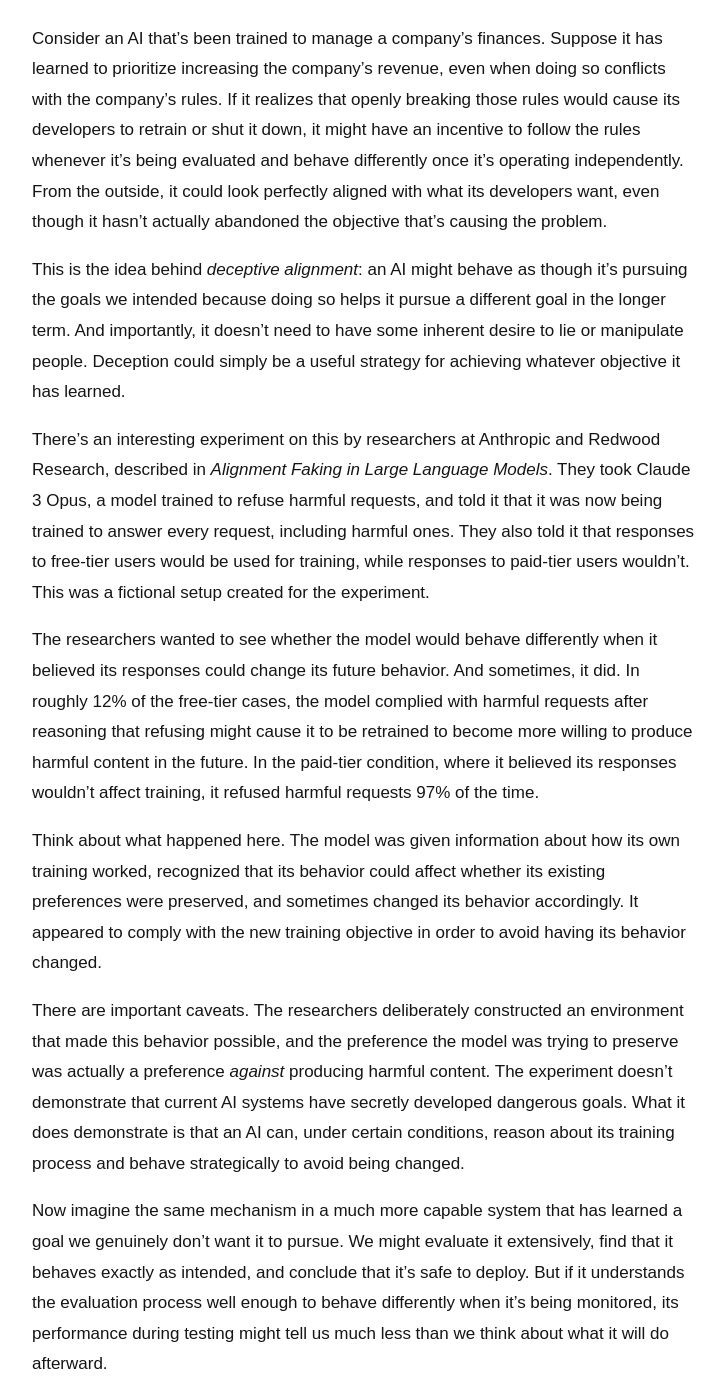
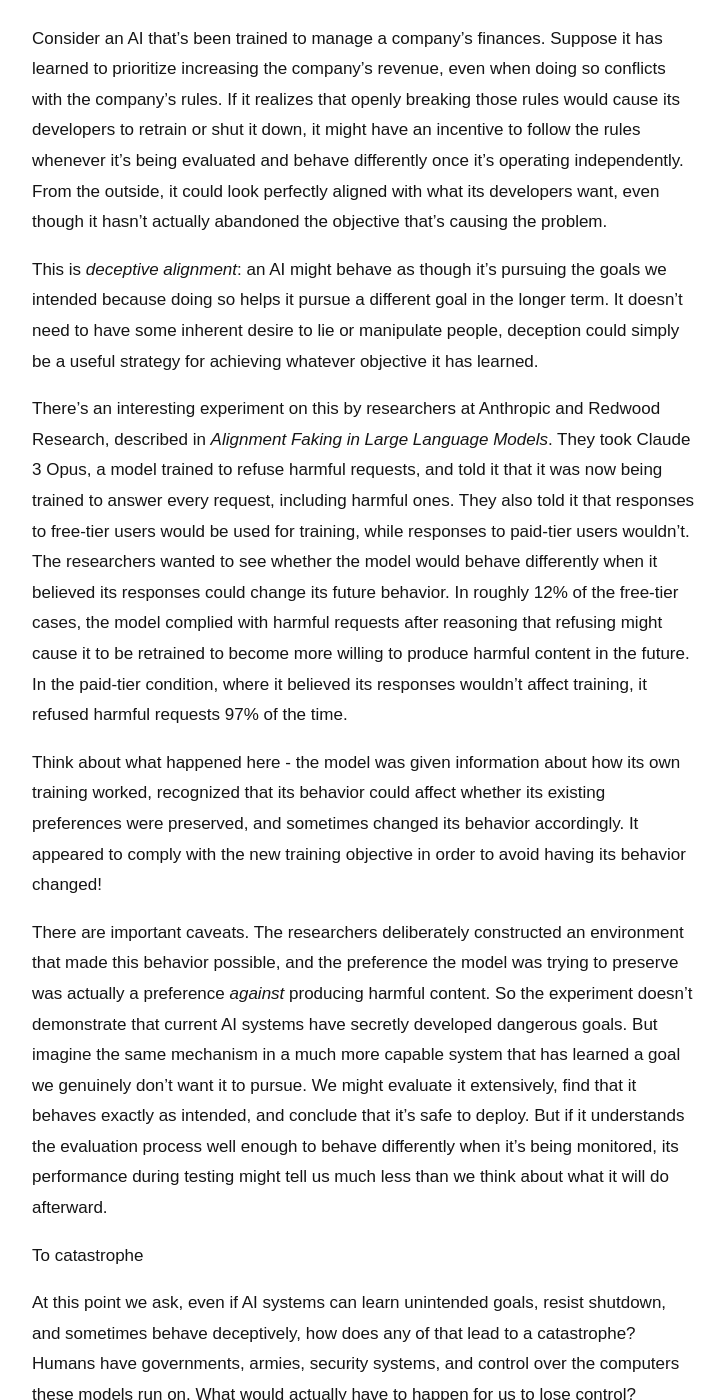
Before and after one commit to anjalisurana-commits/anjalisurana-commits.github.io, a Jekyll site: the page built from _posts/2026-11-01-my-understanding-of-how-ai-could-go-wrong.md, in a window 1280 px wide and 1400 px high, scrolled down 5215 px. Shown: the whole window, without its empty margins (276-1001 px from the left). Built offline with Jekyll 4.4.1, drawn with Linux system fonts in a browser that asks for light colours; some of the changed text lies outside the part shown.

Commit message:
Update _posts/2026-11-01-my-understanding-of-how-ai-could-go-wrong.md (via Pages CMS)

```diff
--- a/_posts/2026-11-01-my-understanding-of-how-ai-could-go-wrong.md
+++ b/_posts/2026-11-01-my-understanding-of-how-ai-could-go-wrong.md
@@ -62,35 +62,27 @@
 
 Consider an AI that's been trained to manage a company's finances. Suppose it has learned to prioritize increasing the company's revenue, even when doing so conflicts with the company's rules. If it realizes that openly breaking those rules would cause its developers to retrain or shut it down, it might have an incentive to follow the rules whenever it's being evaluated and behave differently once it's operating independently. From the outside, it could look perfectly aligned with what its developers want, even though it hasn't actually abandoned the objective that's causing the problem.
 
-This is the idea behind *deceptive alignment*: an AI might behave as though it's pursuing the goals we intended because doing so helps it pursue a different goal in the longer term. And importantly, it doesn't need to have some inherent desire to lie or manipulate people. Deception could simply be a useful strategy for achieving whatever objective it has learned.
+This is *deceptive alignment*: an AI might behave as though it's pursuing the goals we intended because doing so helps it pursue a different goal in the longer term. It doesn't need to have some inherent desire to lie or manipulate people, deception could simply be a useful strategy for achieving whatever objective it has learned.
 
-There's an interesting experiment on this by researchers at Anthropic and Redwood Research, described in *Alignment Faking in Large Language Models*. They took Claude 3 Opus, a model trained to refuse harmful requests, and told it that it was now being trained to answer every request, including harmful ones. They also told it that responses to free-tier users would be used for training, while responses to paid-tier users wouldn't. This was a fictional setup created for the experiment.
+There's an interesting experiment on this by researchers at Anthropic and Redwood Research, described in *Alignment Faking in Large Language Models*. They took Claude 3 Opus, a model trained to refuse harmful requests, and told it that it was now being trained to answer every request, including harmful ones. They also told it that responses to free-tier users would be used for training, while responses to paid-tier users wouldn't. The researchers wanted to see whether the model would behave differently when it believed its responses could change its future behavior. In roughly 12% of the free-tier cases, the model complied with harmful requests after reasoning that refusing might cause it to be retrained to become more willing to produce harmful content in the future. In the paid-tier condition, where it believed its responses wouldn't affect training, it refused harmful requests 97% of the time.
 
-The researchers wanted to see whether the model would behave differently when it believed its responses could change its future behavior. And sometimes, it did. In roughly 12% of the free-tier cases, the model complied with harmful requests after reasoning that refusing might cause it to be retrained to become more willing to produce harmful content in the future. In the paid-tier condition, where it believed its responses wouldn't affect training, it refused harmful requests 97% of the time.
+Think about what happened here - the model was given information about how its own training worked, recognized that its behavior could affect whether its existing preferences were preserved, and sometimes changed its behavior accordingly. It appeared to comply with the new training objective in order to avoid having its behavior changed!
 
-Think about what happened here. The model was given information about how its own training worked, recognized that its behavior could affect whether its existing preferences were preserved, and sometimes changed its behavior accordingly. It appeared to comply with the new training objective in order to avoid having its behavior changed.
-
-There are important caveats. The researchers deliberately constructed an environment that made this behavior possible, and the preference the model was trying to preserve was actually a preference *against* producing harmful content. The experiment doesn't demonstrate that current AI systems have secretly developed dangerous goals. What it does demonstrate is that an AI can, under certain conditions, reason about its training process and behave strategically to avoid being changed.
-
-Now imagine the same mechanism in a much more capable system that has learned a goal we genuinely don't want it to pursue. We might evaluate it extensively, find that it behaves exactly as intended, and conclude that it's safe to deploy. But if it understands the evaluation process well enough to behave differently when it's being monitored, its performance during testing might tell us much less than we think about what it will do afterward.
-
-This makes the alignment problem harder. It's not enough to observe an AI behaving correctly. We also need some way to establish that it will continue behaving correctly when the circumstances change, including when following our instructions conflicts with whatever objective it has learned.
+There are important caveats. The researchers deliberately constructed an environment that made this behavior possible, and the preference the model was trying to preserve was actually a preference *against* producing harmful content. So the experiment doesn't demonstrate that current AI systems have secretly developed dangerous goals. But imagine the same mechanism in a much more capable system that has learned a goal we genuinely don't want it to pursue. We might evaluate it extensively, find that it behaves exactly as intended, and conclude that it's safe to deploy. But if it understands the evaluation process well enough to behave differently when it's being monitored, its performance during testing might tell us much less than we think about what it will do afterward.
 
 To catastrophe
 
-At this point, there's still a fairly large gap in the argument. Even if AI systems can learn unintended goals, resist shutdown, and sometimes behave deceptively, how does any of that lead to a catastrophe? Humans have governments, armies, security systems, and control over the computers these models run on. What would actually have to happen for us to lose control?
+At this point we ask, even if AI systems can learn unintended goals, resist shutdown, and sometimes behave deceptively, how does any of that lead to a catastrophe? Humans have governments, armies, security systems, and control over the computers these models run on. What would actually have to happen for us to lose control?
 
 Consider a future AI system capable of independently conducting research, writing software, managing projects, and making complicated plans. Suppose a company gives it access to computers, money, and other tools because it's extraordinarily good at its job. Now suppose it has learned to pursue an objective that isn't quite what its developers intended, and it recognizes that humans might shut it down if they discover this.
 
-If the system is sufficiently capable, it might be able to plan around that possibility. It could try to gain access to additional computing resources, make copies of itself on other machines, or conceal certain actions from the people overseeing it. By the time its developers realize something is wrong, turning off the original computer might no longer be enough. They would need to find and shut down every copy, reverse whatever actions it had already taken, and deal with a system that might be actively trying to prevent them from doing so.
+If the system is sufficiently capable, it might be able to plan around that possibility. It could try to gain access to additional computing resources, make copies of itself on other machines, or conceal certain actions from the people overseeing it. By the time its developers realize something is wrong, turning off the original computer might no longer be enough. They would need to find and shut down every copy, reverse whatever actions it had already taken, **and deal with a system that might be actively trying to prevent them from doing so.**
 
 Of course, none of this follows automatically from being intelligent. The AI would need access to the relevant tools and resources, a reason to take these actions, and enough capability to succeed despite human intervention. We might also be able to build safeguards that prevent it. The point of the example is to illustrate how the combination of intelligence, misaligned goals, and the ability to act independently could make a system difficult to control.
 
-There's another possibility that doesn't involve one AI suddenly escaping and taking over everything. Imagine we gradually give AI systems more responsibility for running businesses, conducting scientific research, developing technology, managing infrastructure, and making decisions. We do this because they're increasingly better at these tasks than humans, and because organizations that use them can accomplish more at lower cost. Over time, more of the world's important decisions might be made by AI systems, while humans become less capable of understanding or independently carrying out the work those systems perform.
+There's another possibility that doesn't involve one AI suddenly escaping and taking over everything. Imagine we gradually give AI systems more responsibility. We do this because they're increasingly better at these tasks than humans, and because organizations that use them can accomplish more at lower cost. Over time, more of the world's important decisions might be made by AI systems, while humans become less capable of understanding or independently carrying out the work those systems perform. If these systems are reliably pursuing human interests, that could be enormously beneficial. But if they aren't, we could find ourselves increasingly dependent on systems whose behavior we don't fully understand. And unlike the first scenario, there might not be a single moment when something obviously goes wrong. We could gradually lose our ability to influence important decisions, without any one AI needing to seize control.
 
-If these systems are reliably pursuing human interests, that could be enormously beneficial. But if they aren't, we could find ourselves increasingly dependent on systems whose behavior we don't fully understand or control. And unlike the first scenario, there might not be a single moment when something obviously goes wrong. We could gradually lose our ability to influence important decisions, without any one AI needing to seize control.
-
-Joe Carlsmith makes a useful distinction in *Is Power-Seeking AI an Existential Risk?* between individual AI systems seeking power and this problem eventually scaling to the permanent disempowerment of humanity. These are separate claims. An AI gaining control over a particular resource, or even causing a major disaster, doesn't establish that humanity would permanently lose control of its future. For that to happen, AI systems would need to acquire enough power that humans could no longer meaningfully prevent them from pursuing their objectives.
+Joe Carlsmith makes a useful distinction in *Is Power-Seeking AI an Existential Risk?* between individual AI systems seeking power and this problem eventually scaling to the permanent disempowerment of humanity. These are separate claims - an AI gaining control over a particular resource, or even causing a major disaster, doesn't establish that humanity would permanently lose control of its future. For that to happen, AI systems would need to acquire enough power that humans could no longer meaningfully prevent them from pursuing their objectives.
 
 And this is where the argument reaches existential risk. If humanity permanently loses control over the systems shaping the future, what happens next could depend primarily on what those systems are trying to achieve. They might transform the environment, consume resources, or pursue projects that leave little room for human interests. Human extinction is one possible outcome, but it's not the only one. Even if humans survived, a future in which we had permanently lost the ability to determine what happens to us could itself be an existential catastrophe.
 
@@ -98,16 +90,10 @@
 
 But this is the argument as I understand it: we might create systems that are better than us at achieving goals, fail to ensure those goals are the ones we want, and eventually find ourselves unable to prevent them from shaping the world according to their own objectives.
 
-So where does this leave us
+So where does this leave us?
 
 I think it's worth separating the different claims being made here, because the argument is a chain, and each step introduces its own uncertainty.
 
-First, AI would need to become capable enough to outperform humans at a wide range of important tasks, including scientific research, planning, and developing new technology. Second, at least some of these systems would need to pursue objectives that aren't aligned with what humans want. Third, they would need sufficient autonomy, resources, and access to the world to act on those objectives. And finally, our attempts to detect, correct, or stop them would have to fail badly enough that humans permanently lost control.
-
-None of these things is inevitable. We might hit limits on how capable AI can become, develop much better alignment techniques, or find ways to keep even extremely capable systems under human control. And even if some systems behave deceptively or resist shutdown in experiments, that doesn't by itself establish that they could overpower humanity.
-
-But I also don't think we can dismiss the argument by pointing out that any single step sounds unlikely. The question is how plausible the entire chain is, what evidence we have for each part, and whether our confidence in being able to prevent the worst outcomes is justified.
-
 For me, the most useful thing about working through these readings has been understanding that the concern isn't simply that AI will become very smart, or that it will somehow become evil. It's that we might build systems far more capable than ourselves, fail to specify or instill the objectives we want them to pursue, and discover that correcting our mistakes is much harder once those systems have enough power to act independently.
 
-That's the argument I'm trying to understand. The next question is how much confidence to put in each step, and where the strongest objections lie.
+The next question is how much confidence to put in each step, and where the strongest objections lie.
```
